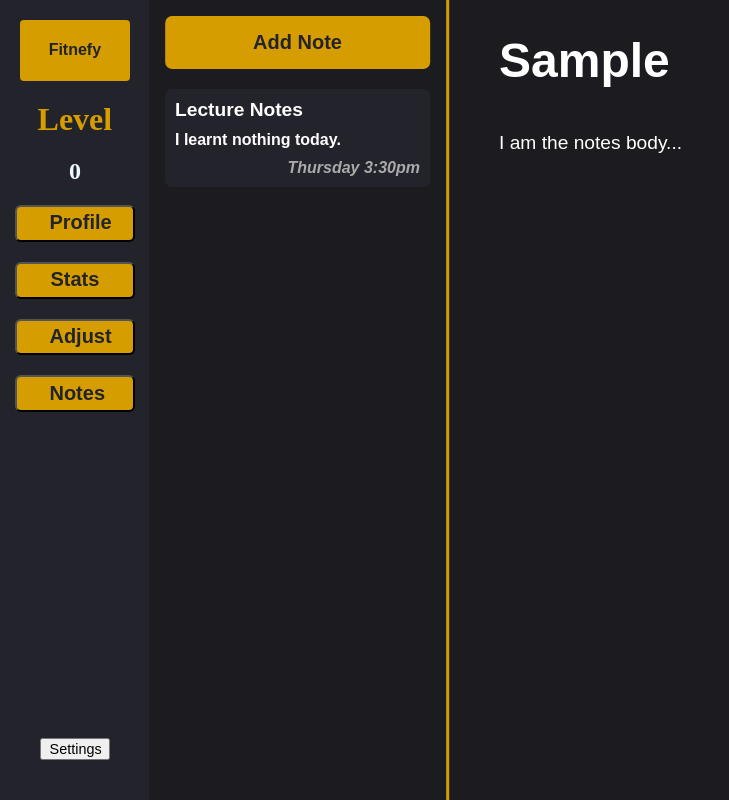
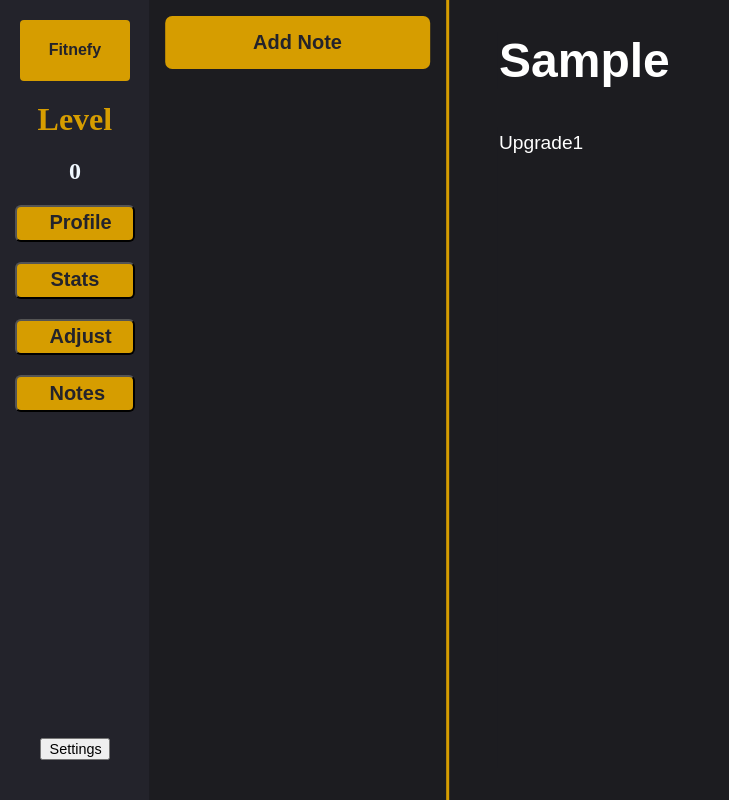
Before and after one commit to Fufutis/Fitnefy-4, a plain HTML site: page Notes.html in a window 1280 px wide. Both pictures are taken after typing "Sample" into the empty fields and a click on the button "Add Note". Shown: the top 800 px of the page, without its empty margins (0-729 px from the left). Drawn offline with Linux system fonts and the light colour scheme.

Commit message:
we can add notes through console

```diff
--- a/Notes.html
+++ b/Notes.html
@@ -23,7 +23,7 @@
     </div>
     <div class="content">
         <div class="notes" id="app">
-            <div class="notes__sidebar">
+            <!--<div class="notes__sidebar">
                 <button class="notes__add" type="button">Add Note</button>
                 <div class="notes__list">
                     <div class="notes__list-item notes__list-item--selected">
@@ -36,7 +36,7 @@
             <div class="notes__preview">
                 <input class="notes__title" type="text" placeholder="Enter a title...">
                 <textarea class="notes__body">I am the notes body...</textarea>
-            </div>
+            </div>-->
         </div>
     </div>
     <script type="module" src="./Notes/main.js"></script>
--- a/Notes/NotesAPI.js
+++ b/Notes/NotesAPI.js
@@ -27,5 +27,10 @@ export default class NotesAPI {
     localStorage.setItem("notesapp-notes", JSON.stringify(notes));
   }
 
-  static deleteNote(id) {}
+  static deleteNote(id) {
+    const notes = NotesAPI.getALLNotes();
+    const newNotes = notes.filter((note) => note.id != id);
+
+    localStorage.setItem("notesapp-notes", JSON.stringify(newNotes));
+  }
 }
--- /dev/null
+++ b/Notes/NotesView.js
@@ -0,0 +1,37 @@
+export default class NotesView {
+  constructor(root,{ onNoteSelect, onNoteAdd, onNoteEdit, onNoteDelete } = {})
+  {
+    this.root = root;                   //to generally call them later on
+    this.onNoteSelect = onNoteSelect;   //to generally call them later on
+    this.onNoteAdd = onNoteAdd;         //to generally call them later on
+    this.onNoteEdit = onNoteEdit;       //to generally call them later on
+    this.onNoteDelete = onNoteDelete;   //to generally call them later on
+    this.root.innerHTML = `
+      <div class="notes__sidebar">
+        <button class="notes__add" type="button">Add Note</button>
+        <div class="notes__list"></div>
+      </div>
+      <div class="notes__preview">
+        <input class="notes__title" type="text" placeholder="New Note">
+        <textarea class="notes__body">Upgrade1</textarea>
+      </div>
+    `;
+
+    const btnAddNote = this.root.querySelector(".notes__add");
+    const inpTitle = this.root.querySelector(".notes__title");
+    const inpBody = this.root.querySelector(".notes__body");
+
+    btnAddNote.addEventListener("click", () => {
+        this.onNoteAdd();
+    });
+
+    [inpTitle, inpBody].forEach(inputField => {
+        inputField.addEventListener("blur", () => {
+            const updatedTitle = inpTitle.value.trim();
+            const updatedBody = inpBody.value.trim();
+
+            this.onNoteEdit(updatedTitle, updatedBody);
+        });
+    });
+  }
+}
--- a/Notes/main.js
+++ b/Notes/main.js
@@ -1,8 +1,27 @@
-import NotesAPI from "./NotesAPI.js";
+import NotesView from "./NotesView.js";
+import NotesAPI from "./NotesView.js";
+
+const app = document.getElementById("app");
+const view = new NotesView(app, {
+  onNoteAdd() {
+    console.log("ADDED NEW NOTE");
+  },
+  onNoteEdit(newTitle, newBody) {
+    console.log(newTitle);
+    console.log(newBody);
+  },
+  //onNoteAdd
+  //onNoteEdit
+  //onNoteDelete
+});
+/*import NotesAPI from "./NotesAPI.js";
 
 NotesAPI.saveNote({
   id: 32909,
   title: "The title has changed",
   body: "WAGWAN g",
 });
+
+NotesAPI.deleteNote();
 console.log(NotesAPI.getALLNotes());
+*/
```
